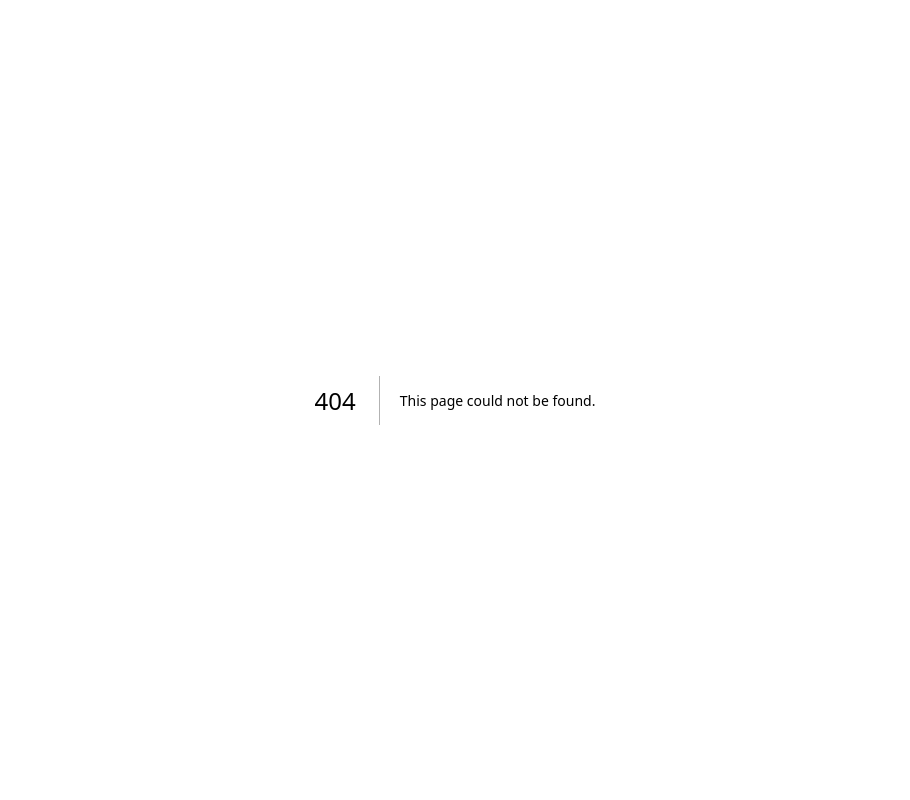
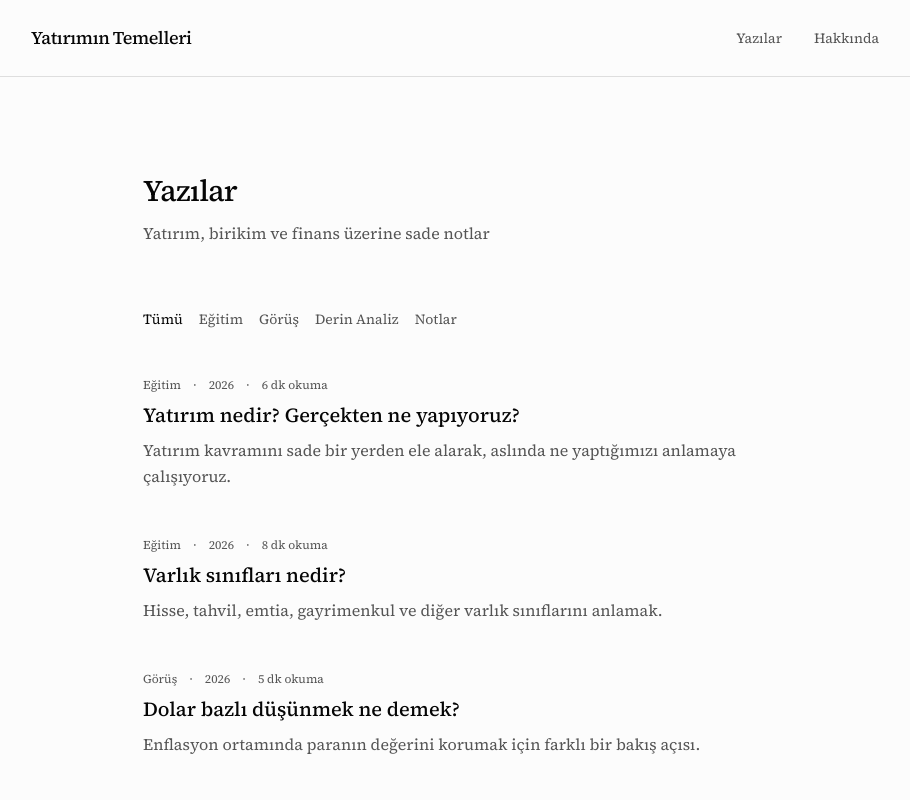
Before and after one commit to barisco-it/yatirimin-temelleri, a Next.js app: page /yazilar in a window 1280 px wide. Before the commit this address had no page. Shown: the top 800 px of the page, without its empty margins (185-1095 px from the left). Built offline with nearby package versions, Linux system fonts and the light colour scheme.

Commit message:
Yeni commit mesaji

```diff
--- /dev/null
+++ b/app/hakkinda/page.tsx
@@ -0,0 +1,77 @@
+import { Header } from "@/components/header"
+import { Footer } from "@/components/footer"
+
+export const metadata = {
+  title: "Hakkında – Yatırımın Temelleri",
+  description: "Yatırım, birikim ve finans üzerine sade notlar tuttuğum kişisel bir yayın alanı.",
+}
+
+export default function HakkindaPage() {
+  return (
+    <div className="min-h-screen bg-background">
+      <Header />
+      <main className="max-w-2xl mx-auto px-6 py-24">
+        <h1 className="text-3xl font-normal text-foreground mb-16">
+          Hakkında
+        </h1>
+
+        <div className="space-y-6 text-foreground/80 leading-relaxed">
+          <p>
+            Yatırımın Temelleri; yatırım, birikim ve finans üzerine sade notlar tuttuğum kişisel bir yayın alanı.
+          </p>
+          <p>
+            Burada amacım bir &quot;para gurusu&quot; gibi konuşmak değil. Öğrendiklerimi yazıya dökerek hem kendim için pekiştirmek hem de finansal okuryazarlık yolculuğunda sade ve anlaşılır içerikler üretmek.
+          </p>
+          <p>
+            Para kazanıyoruz; ama çoğu zaman onu nasıl koruyacağımızı, nasıl yöneteceğimizi ve uzun vadede nasıl büyüteceğimizi yeterince konuşmuyoruz. Bu blog, bu konuları daha sakin, basit ve anlaşılır şekilde düşünmek için var.
+          </p>
+        </div>
+
+        <section className="mt-20">
+          <h2 className="text-lg font-normal text-foreground mb-8">
+            Bu blogda ne var?
+          </h2>
+          <ul className="space-y-3 text-foreground/70">
+            <li className="flex items-start gap-3">
+              <span className="text-foreground/30">—</span>
+              <span>Eğitim notları</span>
+            </li>
+            <li className="flex items-start gap-3">
+              <span className="text-foreground/30">—</span>
+              <span>Kişisel görüşler</span>
+            </li>
+            <li className="flex items-start gap-3">
+              <span className="text-foreground/30">—</span>
+              <span>Makro ekonomi ve piyasa yorumları</span>
+            </li>
+            <li className="flex items-start gap-3">
+              <span className="text-foreground/30">—</span>
+              <span>Uzun vadeli yatırım düşünceleri</span>
+            </li>
+          </ul>
+        </section>
+
+        <section className="mt-16">
+          <h2 className="text-lg font-normal text-foreground mb-8">
+            Ne değildir?
+          </h2>
+          <ul className="space-y-3 text-foreground/70">
+            <li className="flex items-start gap-3">
+              <span className="text-foreground/30">—</span>
+              <span>Yatırım tavsiyesi değildir</span>
+            </li>
+            <li className="flex items-start gap-3">
+              <span className="text-foreground/30">—</span>
+              <span>Hızlı zengin olma rehberi değildir</span>
+            </li>
+            <li className="flex items-start gap-3">
+              <span className="text-foreground/30">—</span>
+              <span>Kesin doğrular listesi değildir</span>
+            </li>
+          </ul>
+        </section>
+      </main>
+      <Footer />
+    </div>
+  )
+}
--- /dev/null
+++ b/app/yazilar/page.tsx
@@ -0,0 +1,28 @@
+import { Header } from "@/components/header"
+import { Footer } from "@/components/footer"
+import { ArticleList } from "@/components/article-list"
+
+export const metadata = {
+  title: "Yazılar | Yatırımın Temelleri",
+  description: "Yatırım, birikim ve finans üzerine sade notlar",
+}
+
+export default function YazilarPage() {
+  return (
+    <div className="min-h-screen bg-background">
+      <Header />
+      <main className="mx-auto max-w-2xl px-6 py-24">
+        <div className="mb-16">
+          <h1 className="text-3xl font-medium tracking-tight text-foreground">
+            Yazılar
+          </h1>
+          <p className="mt-3 text-muted-foreground">
+            Yatırım, birikim ve finans üzerine sade notlar
+          </p>
+        </div>
+        <ArticleList />
+      </main>
+      <Footer />
+    </div>
+  )
+}
--- /dev/null
+++ b/components/article-list.tsx
@@ -0,0 +1,95 @@
+"use client"
+
+import Link from "next/link"
+import { useState } from "react"
+
+const categories = [
+  { slug: "tumunu", name: "Tümü" },
+  { slug: "egitim", name: "Eğitim" },
+  { slug: "gorus", name: "Görüş" },
+  { slug: "derin-analiz", name: "Derin Analiz" },
+  { slug: "notlar", name: "Notlar" },
+]
+
+const articles = [
+  {
+    slug: "yatirim-nedir",
+    title: "Yatırım nedir? Gerçekten ne yapıyoruz?",
+    category: "Eğitim",
+    categorySlug: "egitim",
+    date: "2026",
+    readingTime: "6 dk okuma",
+    description: "Yatırım kavramını sade bir yerden ele alarak, aslında ne yaptığımızı anlamaya çalışıyoruz.",
+  },
+  {
+    slug: "varlik-siniflari",
+    title: "Varlık sınıfları nedir?",
+    category: "Eğitim",
+    categorySlug: "egitim",
+    date: "2026",
+    readingTime: "8 dk okuma",
+    description: "Hisse, tahvil, emtia, gayrimenkul ve diğer varlık sınıflarını anlamak.",
+  },
+  {
+    slug: "dolar-bazli-dusunmek",
+    title: "Dolar bazlı düşünmek ne demek?",
+    category: "Görüş",
+    categorySlug: "gorus",
+    date: "2026",
+    readingTime: "5 dk okuma",
+    description: "Enflasyon ortamında paranın değerini korumak için farklı bir bakış açısı.",
+  },
+]
+
+export function ArticleList() {
+  const [activeCategory, setActiveCategory] = useState("tumunu")
+
+  const filteredArticles = activeCategory === "tumunu"
+    ? articles
+    : articles.filter(article => article.categorySlug === activeCategory)
+
+  return (
+    <div>
+      <div className="flex flex-wrap gap-4 mb-12">
+        {categories.map((category) => (
+          <button
+            key={category.slug}
+            onClick={() => setActiveCategory(category.slug)}
+            className={`text-sm transition-colors ${
+              activeCategory === category.slug
+                ? "text-foreground"
+                : "text-muted-foreground hover:text-foreground"
+            }`}
+          >
+            {category.name}
+          </button>
+        ))}
+      </div>
+
+      <div className="space-y-12">
+        {filteredArticles.map((article) => (
+          <article key={article.slug}>
+            <Link
+              href={`/yazilar/${article.slug}`}
+              className="group block"
+            >
+              <div className="flex items-center gap-3 text-xs text-muted-foreground mb-2">
+                <span>{article.category}</span>
+                <span>·</span>
+                <span>{article.date}</span>
+                <span>·</span>
+                <span>{article.readingTime}</span>
+              </div>
+              <h2 className="text-xl font-medium text-foreground group-hover:opacity-70 transition-opacity">
+                {article.title}
+              </h2>
+              <p className="mt-2 text-muted-foreground leading-relaxed">
+                {article.description}
+              </p>
+            </Link>
+          </article>
+        ))}
+      </div>
+    </div>
+  )
+}
```
